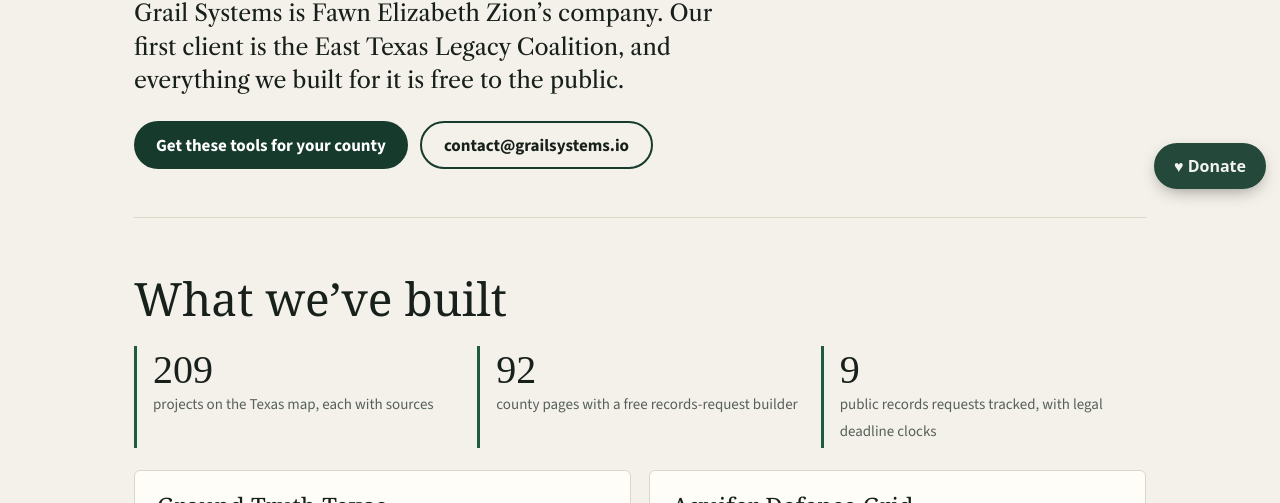
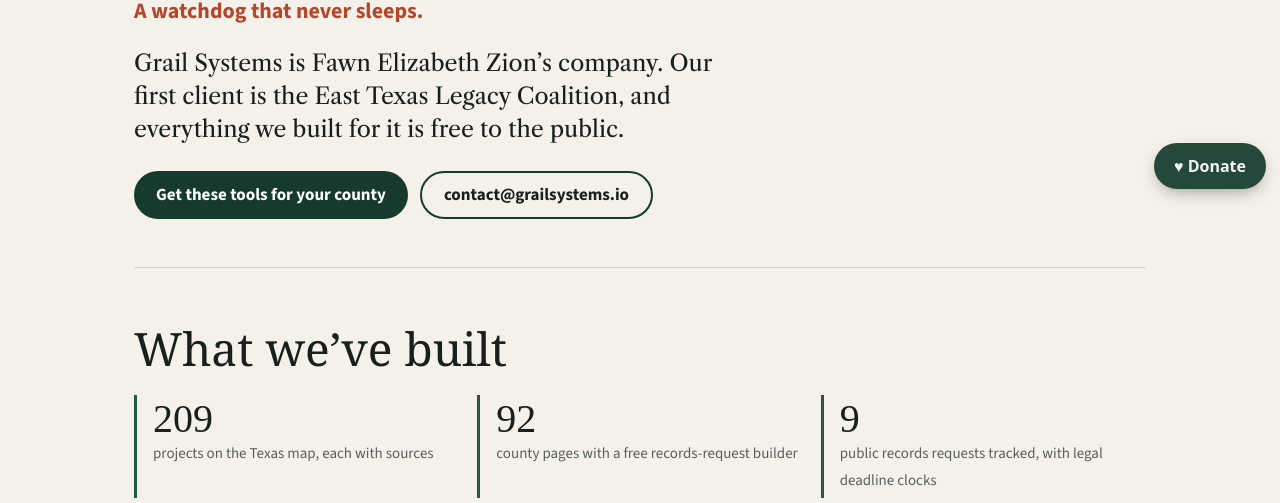
Before and after one commit to Grail-Systems/Grail-Systems.github.io, a plain HTML site: page index.html in a window 1280 px wide. Shown: the part 597-1100 px from the top of the page. Drawn offline with nearby package versions, Linux system fonts and the light colour scheme; files whose address does not match are found by name; a web font is replaced by a local one.

Commit message:
Homepage: add slogan A watchdog that never sleeps

```diff
--- a/index.html
+++ b/index.html
@@ -77,6 +77,7 @@ footer p{margin:0 0 8px}
 <section class="hero">
  <p class="kick">Grail Systems</p>
  <h1>We build the tools that put the public record to work.</h1>
+ <p class="kick" style="margin:14px 0 0;font-size:clamp(18px,1.8vw,22px)">A watchdog that never sleeps.</p>
  <p class="lede">Grail Systems is Fawn Elizabeth Zion&rsquo;s company. Our first client is the East Texas Legacy Coalition, and everything we built for it is free to the public.</p>
  <div class="btns"><a class="btn go" href="/for-groups">Get these tools for your county</a><a class="btn alt" href="mailto:contact@grailsystems.io">contact@grailsystems.io</a></div>
 </section>
```
